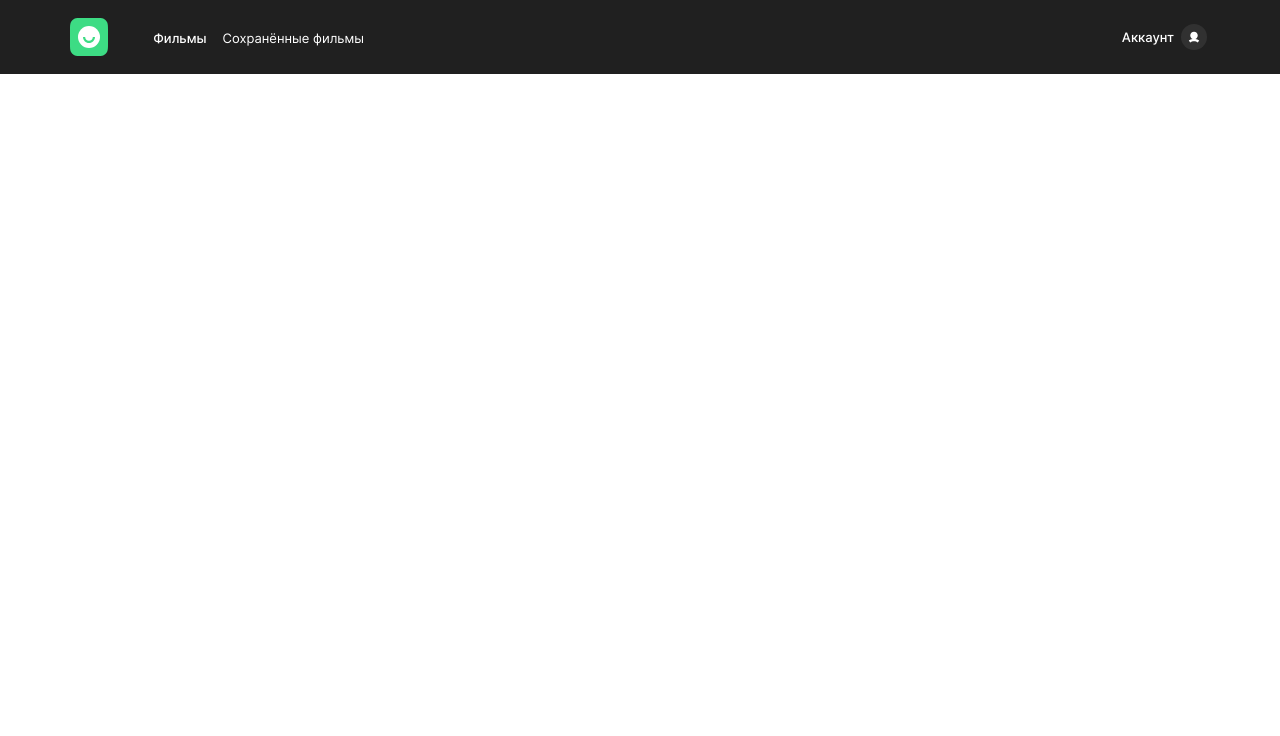
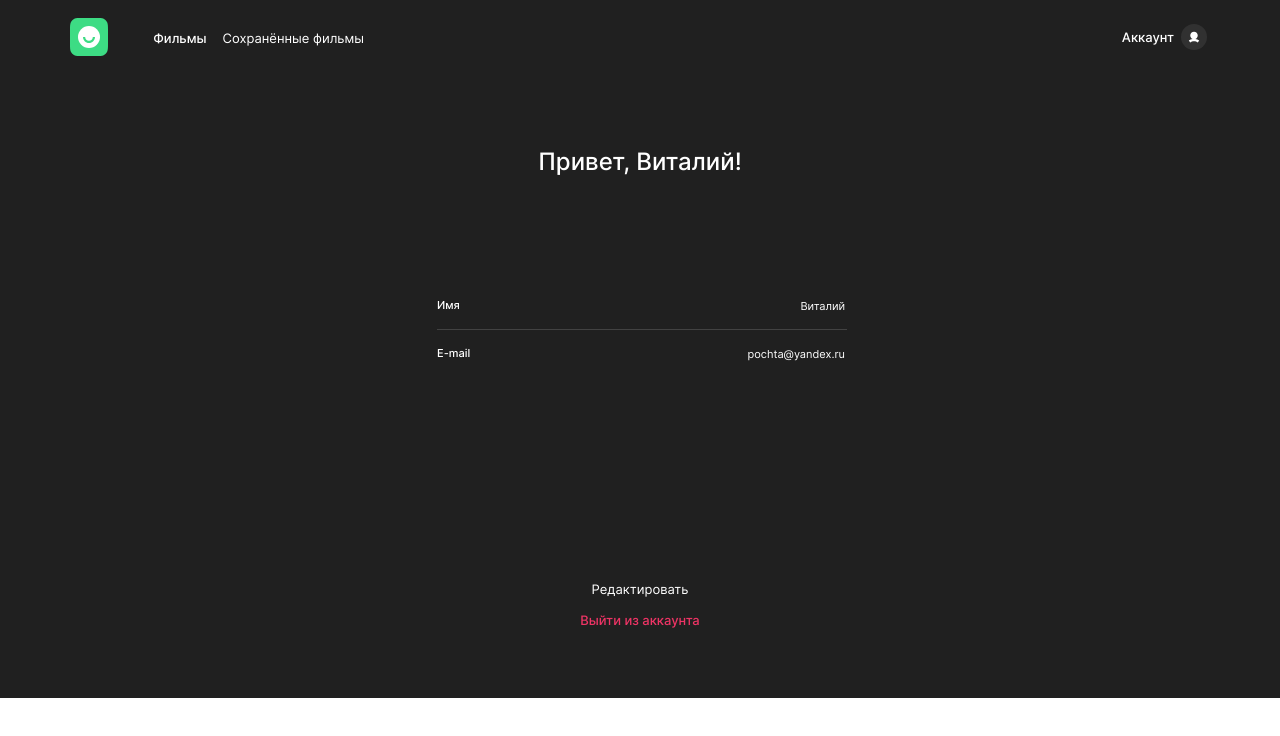
Before and after one commit to Sibisov-Artem/movies-explorer-frontend, a React (Create React App) app: page /profile in a window 1280 px wide. Shown: the top 736 px of the page. Built offline with nearby package versions, Linux system fonts and the light colour scheme.

Commit message:
feat: выполнить верстку компонента Profile и подключить его к роуту /profile

```diff
--- a/src/components/App/App.jsx
+++ b/src/components/App/App.jsx
@@ -6,6 +6,7 @@ import Main from '../Main/Main';
 import Footer from '../Footer/Footer';
 import Movies from '../Movies/Movies';
 import SavedMovies from '../SavedMovies/SavedMovies';
+import Profile from '../Profile/Profile';
 
 function App() {
   return (
@@ -17,6 +18,7 @@ function App() {
           <Route path='/' element={<Main />} />
           <Route path='/movies' element={<Movies />} />
           <Route path='/saved-movies' element={<SavedMovies />} />
+          <Route path='/profile' element={<Profile />} />
         </Routes>
 
         <Footer />
--- a/src/components/MoviesCard/MoviesCard.css
+++ b/src/components/MoviesCard/MoviesCard.css
@@ -10,7 +10,7 @@
   object-fit: contain;
   margin-bottom: 16px;
   aspect-ratio: 364/203;
-  border-radius: 9px 9px 0 0;
+  border-radius: 13px 13px 0 0;
 }
 
 .movies-card__info-wrapper {
--- a/src/components/Profile/Profile.css
+++ b/src/components/Profile/Profile.css
@@ -0,0 +1,81 @@
+.profile {
+  display: flex;
+  justify-content: center;
+  align-items: start;
+  padding-top: 74px;
+  padding-bottom: 70px;
+}
+
+.profile__container {
+  max-width: 410px;
+  width: 100%;
+  text-align: center;
+}
+
+.profile__title {
+  font-size: 24px;
+  font-weight: 500;
+  margin: 0 0 123px 0;
+  width: 100%;
+}
+
+.profile__form {
+  width: 100%;
+}
+
+.profile__input-container {
+  display: flex;
+  flex-direction: column;
+  border: none;
+  padding: 0;
+  width: 100%;
+}
+
+.profile__label {
+  font-size: 11px;
+  font-weight: 500;
+  border-bottom: 1px solid #424242;
+  display: flex;
+  justify-content: space-between;
+  padding-bottom: 16px;
+  margin-bottom: 17px;
+  width: 100%;
+}
+
+.profile__label:last-child {
+  border-bottom: none;
+  margin-bottom: 220px;
+  padding: 0;
+}
+
+.profile__input {
+  font-size: 11px;
+  font-weight: 400;
+  background-color: #202020;
+  color: #FFF;
+  border: none;
+  text-align: end;
+}
+
+.profile__submit-btn {
+  font-size: 13px;
+  font-weight: 400;
+  color: #FFF;
+  background-color: #202020;
+  border: none;
+  width: 100%;
+  margin-bottom: 16px;
+  padding: 0;
+  display: block;
+}
+
+.profile__close-btn {
+  font-size: 13px;
+  font-weight: 500;
+  color: #EE3465;
+  background-color: #202020;
+  border: none;
+  width: 100%;
+  padding: 0;
+  display: block;
+}
--- a/src/components/Profile/Profile.jsx
+++ b/src/components/Profile/Profile.jsx
@@ -0,0 +1,65 @@
+import './Profile.css';
+
+import { useState } from 'react';
+
+function Profile() {
+
+  const [name, setName] = useState('Виталий');
+  const [email, setEmail] = useState('pochta@yandex.ru');
+
+  function handleChangeName(e) {
+    setName(e.target.value);
+  }
+  function handleChangeEmail(e) {
+    setEmail(e.target.value);
+  }
+
+  function onSubmit(e) {
+    e.preventDefault();
+  }
+
+  return (
+    <section className="profile section">
+
+      <div className="profile__container">
+        <h2 className="profile__title">{`Привет, ${name}!`}</h2>
+        <form className="profile__form" name="profile" onSubmit={onSubmit}>
+
+          <fieldset className="profile__input-container">
+            <label className="profile__label">Имя
+              <input className="profile__input"
+                type="text"
+                name="name"
+                placeholder="Имя"
+                required
+                minLength="2" maxLength="50"
+                id="profileName"
+                onChange={handleChangeName}
+                value={name}
+              />
+            </label>
+
+            <label className="profile__label">E-mail
+              <input className="profile__input profile__input_el_description"
+                type="text"
+                name="info"
+                placeholder="E-mail"
+                required
+                minLength="2" maxLength="50"
+                id="profileDescription"
+                onChange={handleChangeEmail}
+                value={email}
+              />
+            </label>
+          </fieldset>
+
+          <button className="profile__submit-btn" type="submit">Редактировать</button>  {/*submitText*/}
+        </form>
+        <button className="profile__close-btn" type="button">Выйти из аккаунта</button>
+      </div>
+
+    </section>
+  );
+}
+
+export default Profile;
```
